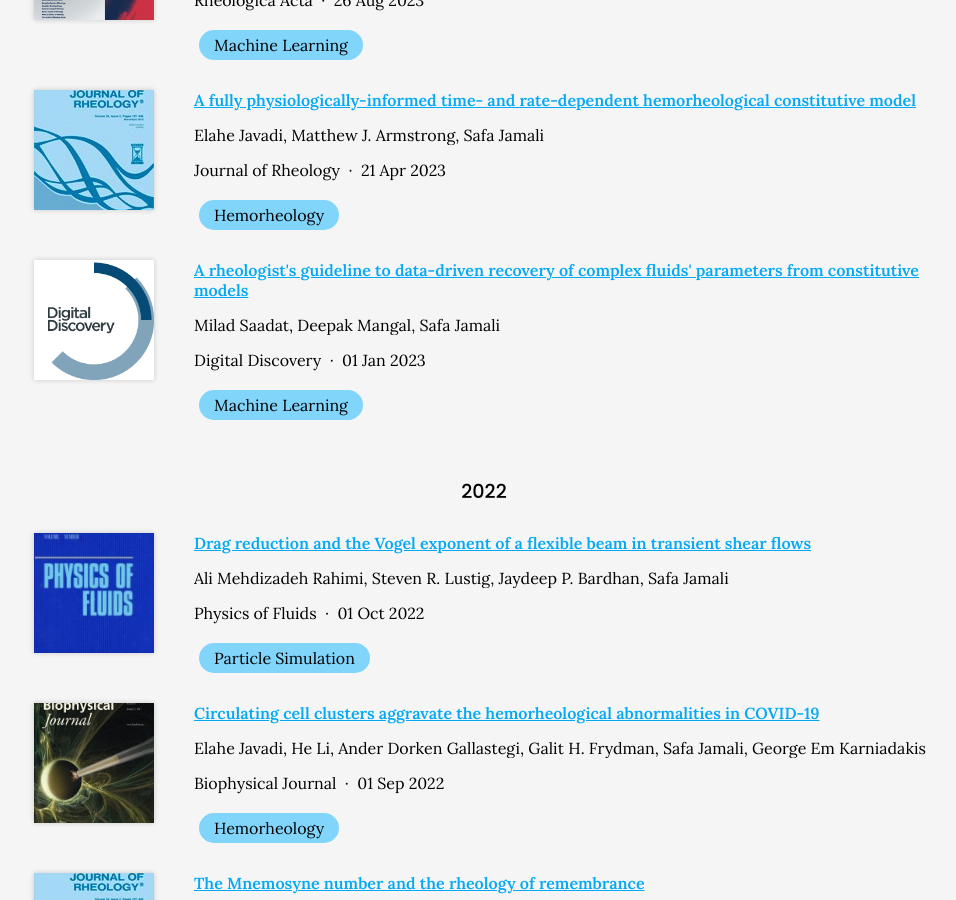
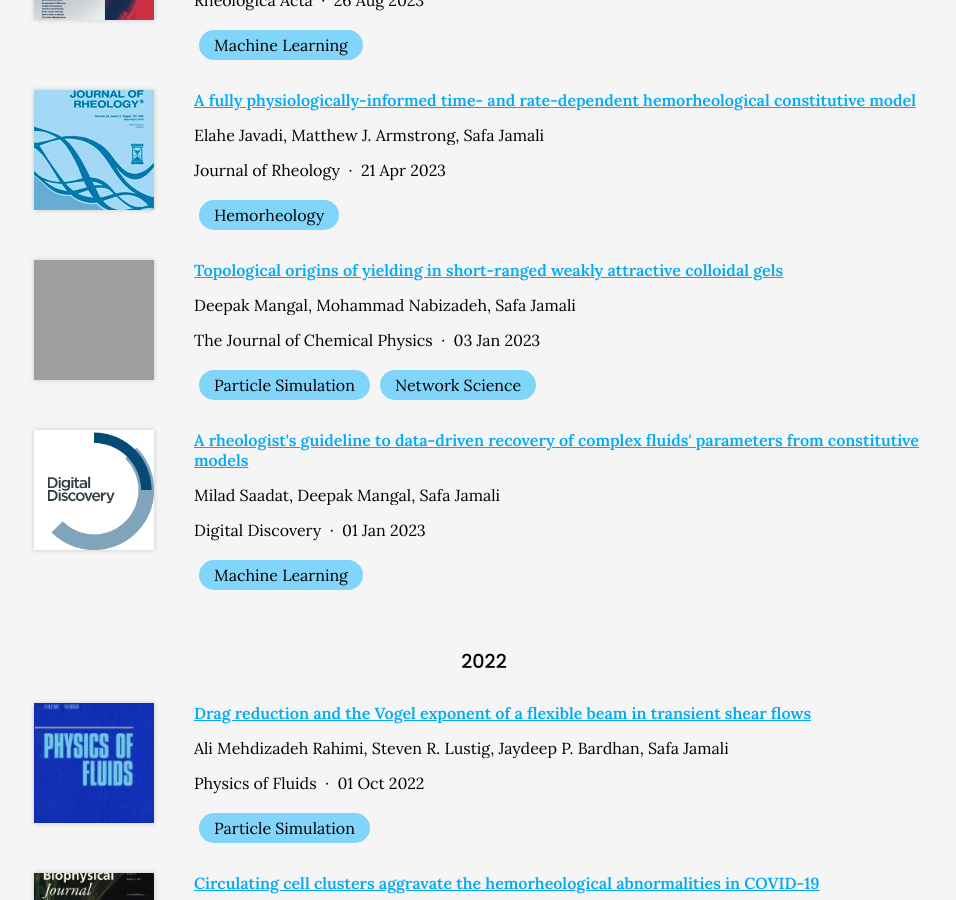
Before and after one commit to procf/procf.github.io, a Jekyll site: the page built from publications/index.md, in a window 1280 px wide and 900 px high, scrolled down 1722 px. Shown: the whole window, without its empty margins (156-1112 px from the left). Built offline with Jekyll 4.4.1, drawn with Linux system fonts in a browser that asks for light colours; nearby versions of some CDN libraries; comment, search, counter and statistics services are not loaded.

Commit message:
Generate citations

```diff
--- a/_data/citations.yaml
+++ b/_data/citations.yaml
@@ -590,3 +590,17 @@
   image: https://procf.github.io/images/journal_covers/digital_disc.png
   tags:
   - Machine Learning
+- id: 10.1063/5.0123096
+  title: Topological origins of yielding in short-ranged weakly attractive colloidal
+    gels
+  authors:
+  - Deepak Mangal
+  - Mohammad Nabizadeh
+  - Safa Jamali
+  publisher: The Journal of Chemical Physics
+  date: '2023-01-03'
+  link: https://doi.org/gtgxm7
+  image: https://procf.github.io/images/journal_covers/jcp_2023.jpeg
+  tags:
+  - Particle Simulation
+  - Network Science
```
